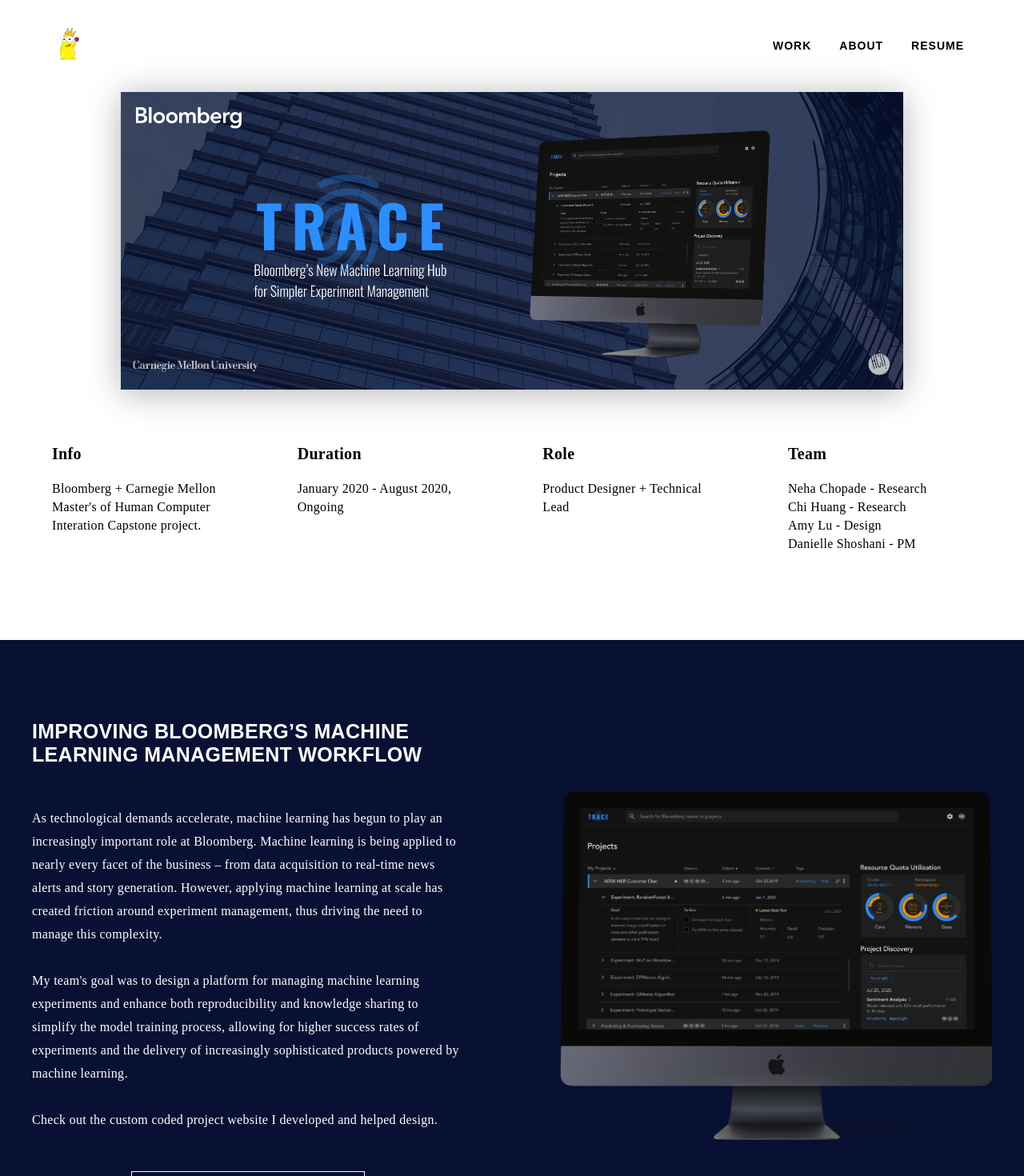
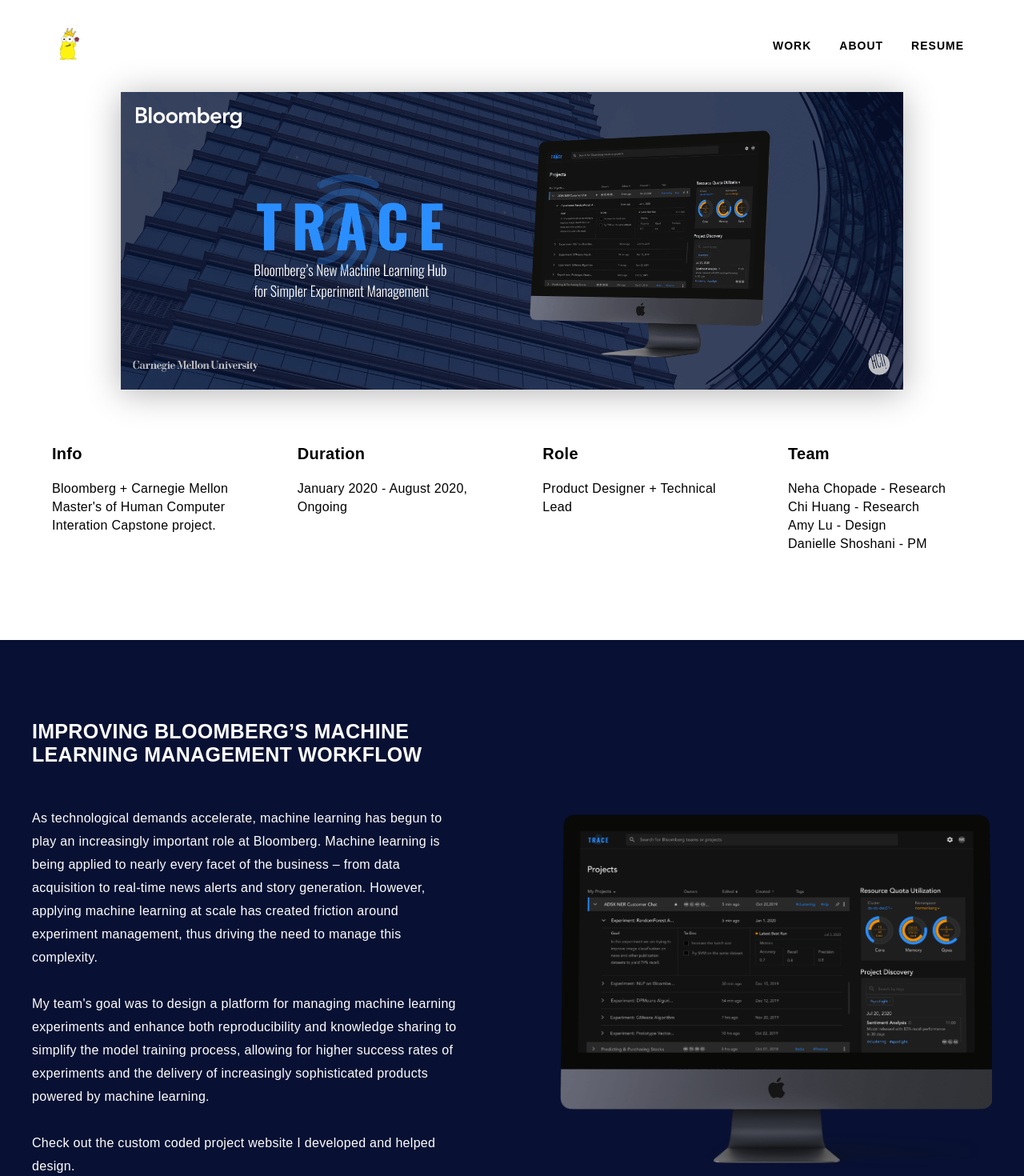
Before and after one commit to Nkang2020/pdesign-portfolio-1, a React (Create React App) app: page /bloomberg in a window 1280 px wide. Shown: the top 1470 px of the page at 80% size. Built offline with nearby package versions, Linux system fonts and the light colour scheme; a web font is replaced by a local one.

Commit message:
safari fix

```diff
--- a/src/amf.css
+++ b/src/amf.css
@@ -1,7 +1,7 @@
 .yellow-div-3 {
     background-color: #BACAD9;
     padding-top: 100px;
-    font-family: 'montserrat';
+    font-family: 'Montserrat', sans-serif;
     padding-bottom: 100px;
 }
 .bb {
--- a/src/bloomberg.css
+++ b/src/bloomberg.css
@@ -3,7 +3,7 @@
 }
 .App-slang {
     background-color: white;
-    font-family: 'montserrat';
+    font-family: 'Montserrat', sans-serif;
     max-width: 1150px;
     height: 100vh;
 }
@@ -13,12 +13,12 @@
     height:100%;
     background-color: white;
     letter-spacing: 0.3px;
-    font-family: 'montserrat';
+    font-family: 'Montserrat', sans-serif;
 }
 .yellow-div-2 {
     background-color: #081133;
     padding-top: 100px;
-    font-family: 'montserrat';
+    font-family: 'Montserrat', sans-serif;
     padding-bottom: 100px;
 }
 
@@ -160,6 +160,9 @@
 }
 .img6 {
     width:40%;
+}
+.h100 {
+    height:100%;
 }
 .img7 {
     width:100%;
--- a/src/bloomberg.js
+++ b/src/bloomberg.js
@@ -202,7 +202,7 @@
                       <span className="lh23">After nailing down the information architecture, we created mid-fidelity screens demonstrating various pages’ functions. The Homepage is a hub of the engineers’ projects. The documentation page documents each project’s process from goals to experiments. The runs page is a collection of all the engineers’ runs, and from there, engineers are able to graph them on a runs visualize page.</span>
                       <img className="img5" src={Img12} />
                             </div>
-                            <img className="img6 img6fix" src={Img13} />
+                            <img className="img6 img6fix h100" src={Img13} />
                         </div>
 
                         <div class="flex-div mtop150 screenfix">
@@ -211,7 +211,7 @@
                       <span className="lh23">Our target user (ML engineers) consists of many types– ranging from new team members to team leads. We have identified the four primary user types for our solution, and the goal of this usability test is to have each of these types complete a task specific to their needs. Through this, we hope to understand how effectively the user is able to navigate through various flows by measuring both time and overall comprehension.</span>
 
                             </div>
-                            <img className="img6" src={Img14} />
+                            <img className="img6 h100" src={Img14} />
                         </div>
 
                         <div className="morewid mauto mtop150">
--- a/src/slanguage.css
+++ b/src/slanguage.css
@@ -1,6 +1,6 @@
 .App-slang {
     background-color: white;
-    font-family: 'montserrat';
+    font-family: 'Montserrat', sans-serif;
     max-width: 1150px;
     height: 100vh;
 }
@@ -10,7 +10,7 @@
     height:100%;
     background-color: white;
     letter-spacing: 0.3px;
-    font-family: 'montserrat';
+    font-family: 'Montserrat', sans-serif;
 }
 .slang-div-2 {
     width:100%;
```
